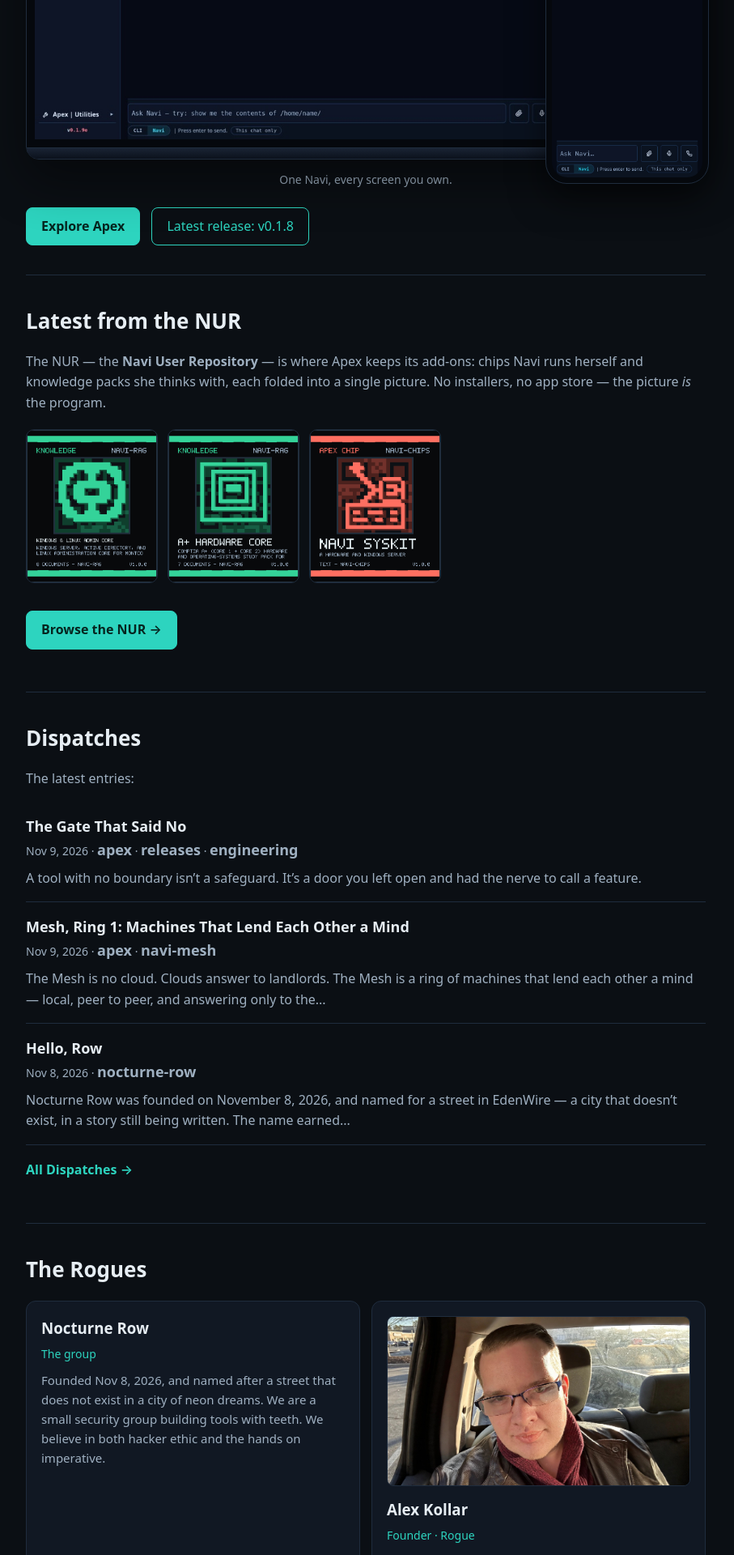
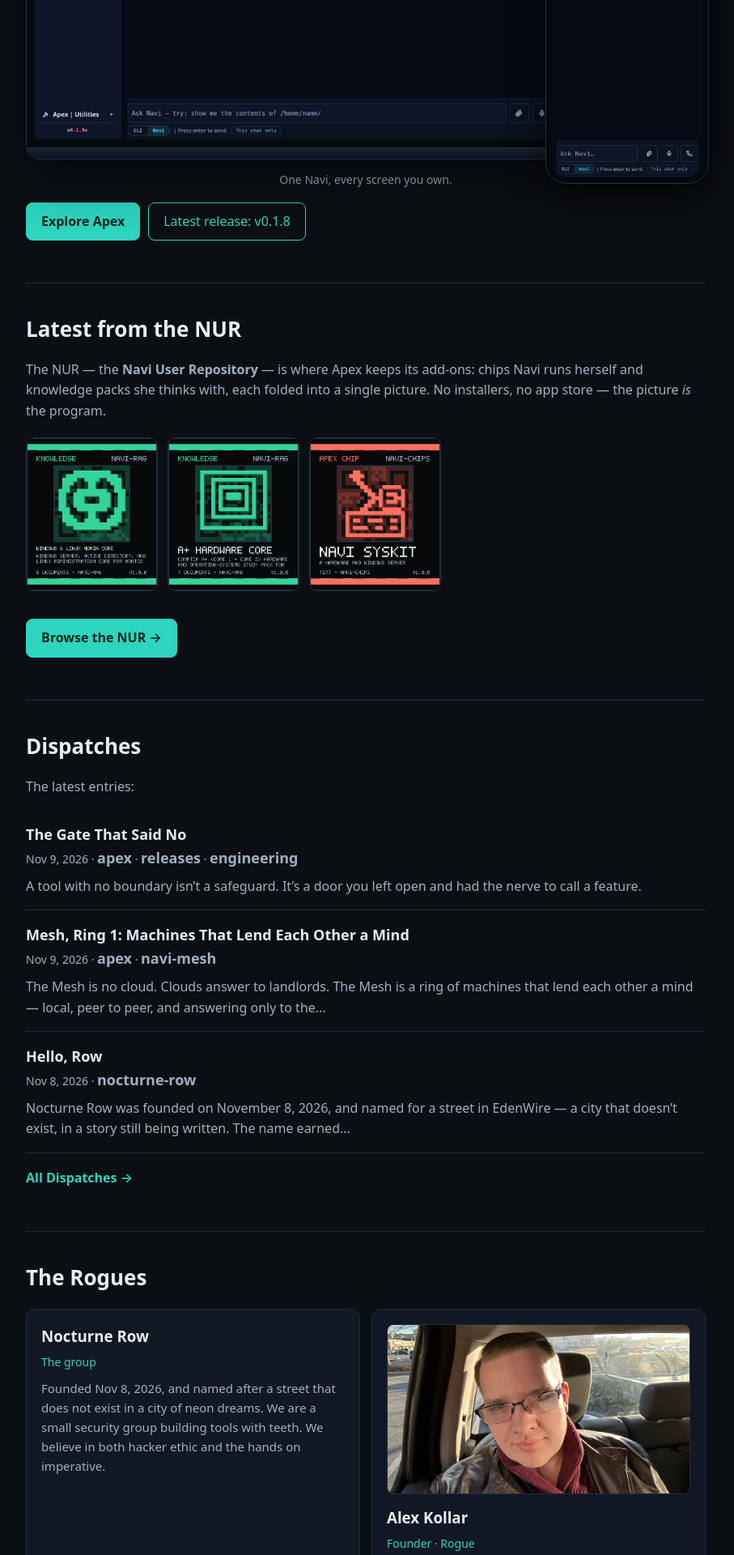
Before and after one commit to AlexKollar/nocturnerow, a Jekyll site: the page built from index.html, in a window 1280 px wide. Shown: the part 862-2782 px from the top of the page at 81% size, without its empty margins (188-1095 px from the left). Built offline with Jekyll 4.4.1, drawn with Linux system fonts in a browser that asks for light colours.

Commit message:
Homepage: Explore Apex and Latest release sit side by side as a button pair

```diff
--- a/index.html
+++ b/index.html
@@ -17,6 +17,9 @@ layout: default
 .sc-phone{position:absolute;right:-4px;bottom:-30px;width:24%;background:#05080d;border:1px solid var(--line);border-radius:26px;padding:7px;box-shadow:0 18px 44px rgba(0,0,0,.55)}
 .sc-phone img{width:100%;height:auto;display:block;border-radius:19px}
 .sc-cap{text-align:center;color:var(--muted);font-size:14px;margin:14px 0 8px}
+.btn-row{display:flex;gap:10px;flex-wrap:nowrap;align-items:stretch}
+.btn-row .btn{margin:0;text-align:center}
+@media (max-width:640px){.btn-row .btn{padding:10px 8px;font-size:15px;flex:1 1 0}}
 @media (max-width:640px){.sc-phone{width:41%;bottom:-20px;right:0}}
 </style>
 <div class="showcase">
@@ -24,8 +27,7 @@ layout: default
 <div class="sc-phone"><img src="/apex-mobile.jpg" alt="Apex on the phone — the same Navi, answered through the door from anywhere"></div>
 </div>
 <p class="sc-cap">One Navi, every screen you own.</p>
-<a class="btn solid" href="/apex.html">Explore Apex</a>
-<a class="btn" href="https://github.com/AlexKollar/Apex/releases">Latest release: v0.1.8</a>
+<p class="btn-row"><a class="btn solid" href="/apex.html">Explore Apex</a><a class="btn" href="https://github.com/AlexKollar/Apex/releases">Latest release: v0.1.8</a></p>
 </section>
 <section id="nur">
 <style>
```
